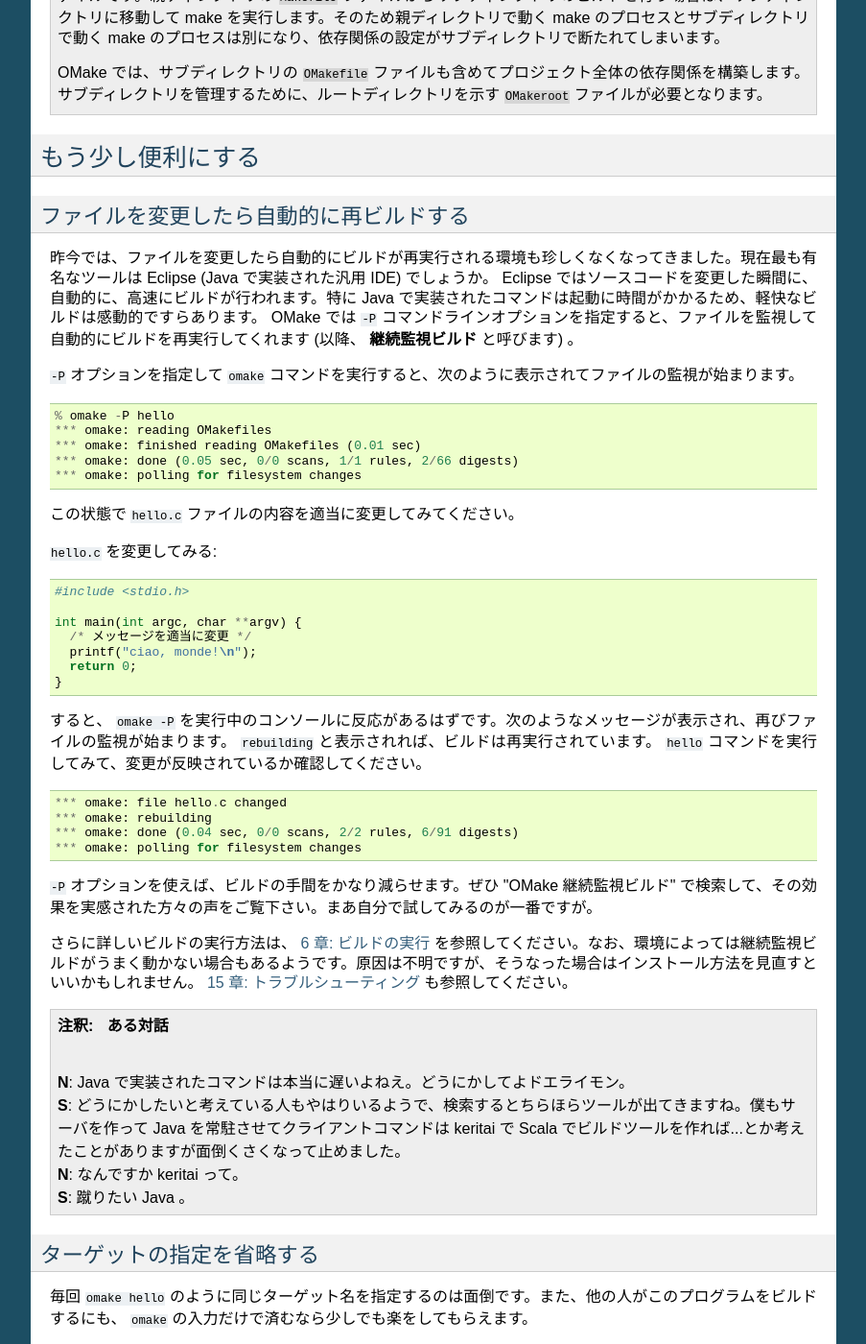
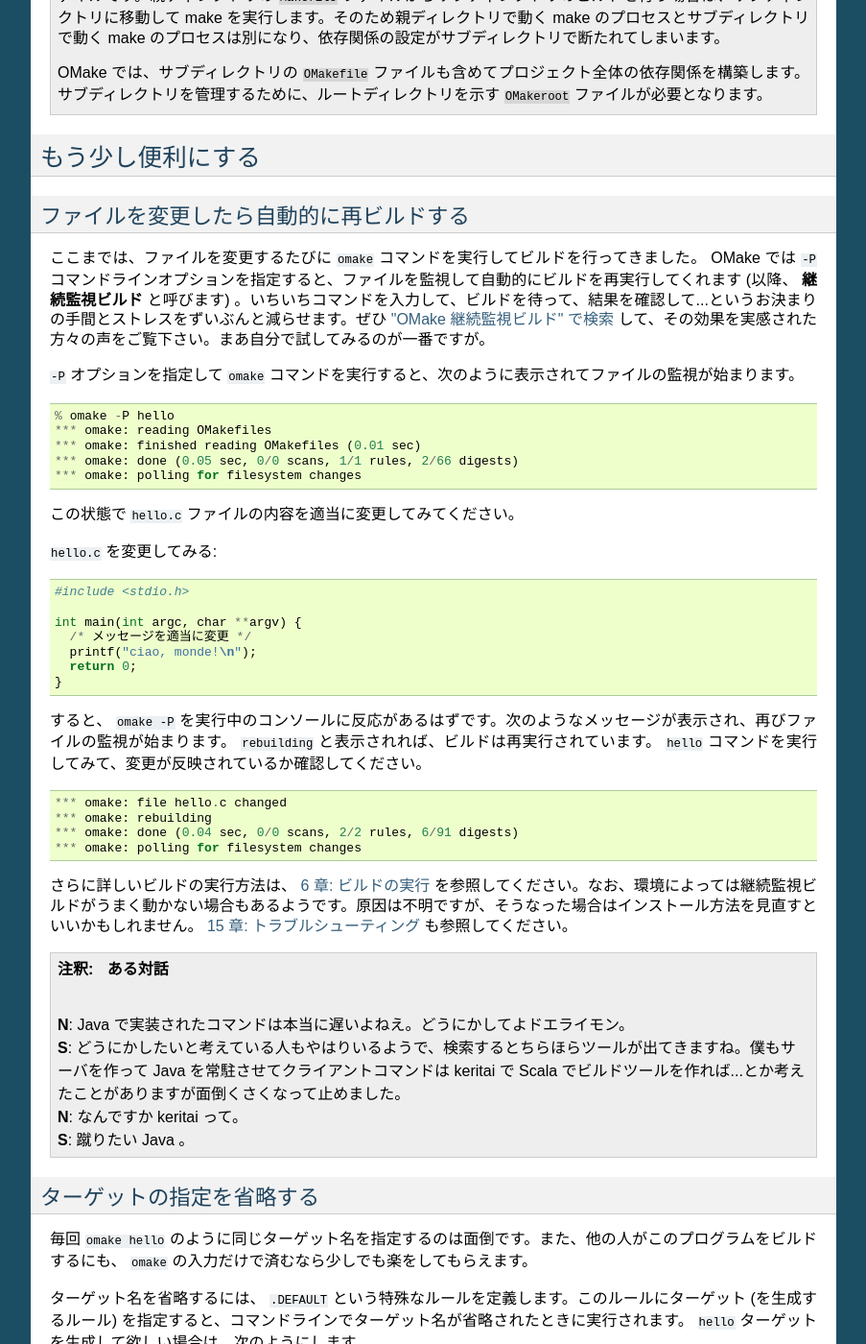
Before and after one commit to szktty/omakebook-jp, a Sphinx documentation site: the page built from source/first_step.rst, in a window 1280 px wide and 1400 px high, scrolled down 4265 px. Shown: the whole window at 96% size, without its empty margins (198-1101 px from the left). Built offline with Sphinx 7.4.7, drawn with Linux system fonts in a browser that asks for light colours.

Commit message:
継続監視ビルドの説明を変更

```diff
--- a/source/first_step.rst
+++ b/source/first_step.rst
@@ -218,7 +218,7 @@
 ファイルを変更したら自動的に再ビルドする
 ----------------------------------------
 
-昨今では、ファイルを変更したら自動的にビルドが再実行される環境も珍しくなくなってきました。現在最も有名なツールは Eclipse (Java で実装された汎用 IDE) でしょうか。 Eclipse ではソースコードを変更した瞬間に、自動的に、高速にビルドが行われます。特に Java で実装されたコマンドは起動に時間がかかるため、軽快なビルドは感動的ですらあります。 OMake では ``-P`` コマンドラインオプションを指定すると、ファイルを監視して自動的にビルドを再実行してくれます (以降、 **継続監視ビルド** と呼びます) 。
+ここまでは、ファイルを変更するたびに ``omake`` コマンドを実行してビルドを行ってきました。 OMake では ``-P`` コマンドラインオプションを指定すると、ファイルを監視して自動的にビルドを再実行してくれます (以降、 **継続監視ビルド** と呼びます) 。いちいちコマンドを入力して、ビルドを待って、結果を確認して...というお決まりの手間とストレスをずいぶんと減らせます。ぜひ `"OMake 継続監視ビルド" で検索 <http://www.google.co.jp/search?hl=ja&source=hp&q=OMake+%E7%B6%99%E7%B6%9A%E7%9B%A3%E8%A6%96%E3%83%93%E3%83%AB%E3%83%89&aq=f&aqi=&aql=&oq=&gs_rfai=>`_ して、その効果を実感された方々の声をご覧下さい。まあ自分で試してみるのが一番ですが。
 
 ``-P`` オプションを指定して ``omake`` コマンドを実行すると、次のように表示されてファイルの監視が始まります。
 
@@ -250,8 +250,6 @@
  *** omake: rebuilding
  *** omake: done (0.04 sec, 0/0 scans, 2/2 rules, 6/91 digests)
  *** omake: polling for filesystem changes
-
-``-P`` オプションを使えば、ビルドの手間をかなり減らせます。ぜひ "OMake 継続監視ビルド" で検索して、その効果を実感された方々の声をご覧下さい。まあ自分で試してみるのが一番ですが。
 
 さらに詳しいビルドの実行方法は、 :ref:`6 章: ビルドの実行 <ExecutingBuild>` を参照してください。なお、環境によっては継続監視ビルドがうまく動かない場合もあるようです。原因は不明ですが、そうなった場合はインストール方法を見直すといいかもしれません。 :ref:`15 章: トラブルシューティング <PollingTrouble>` も参照してください。
 
```
